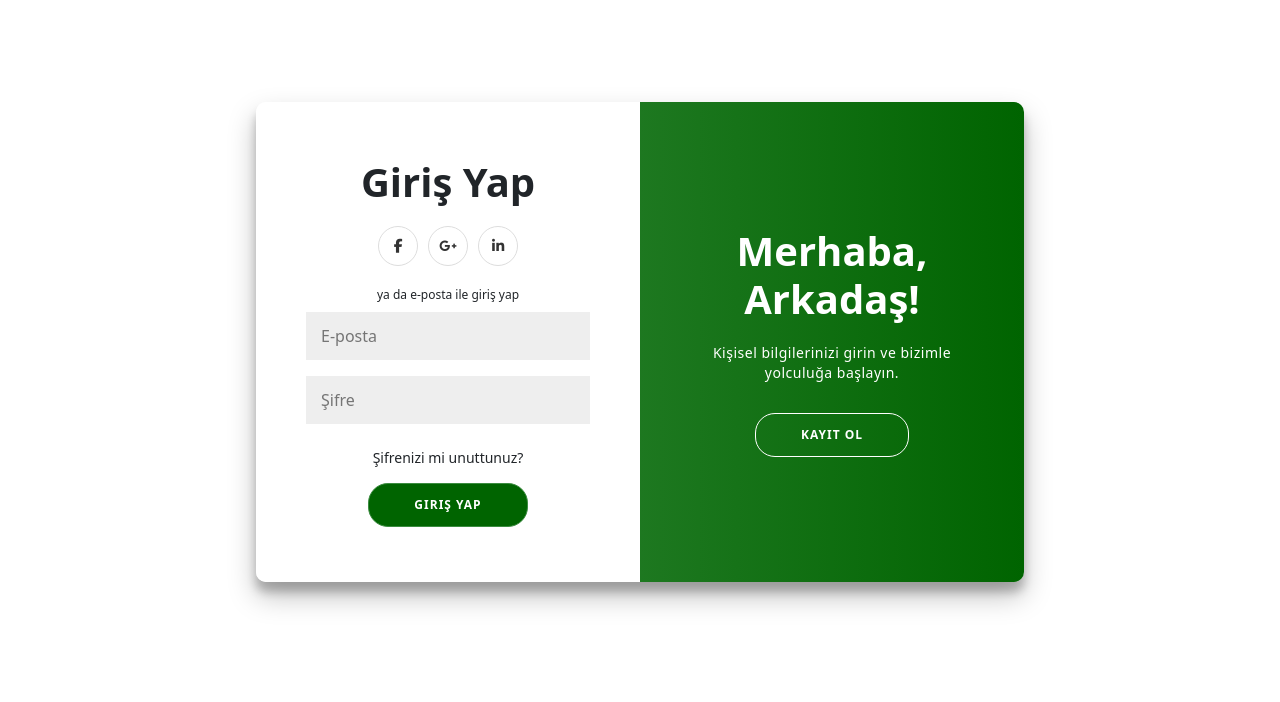
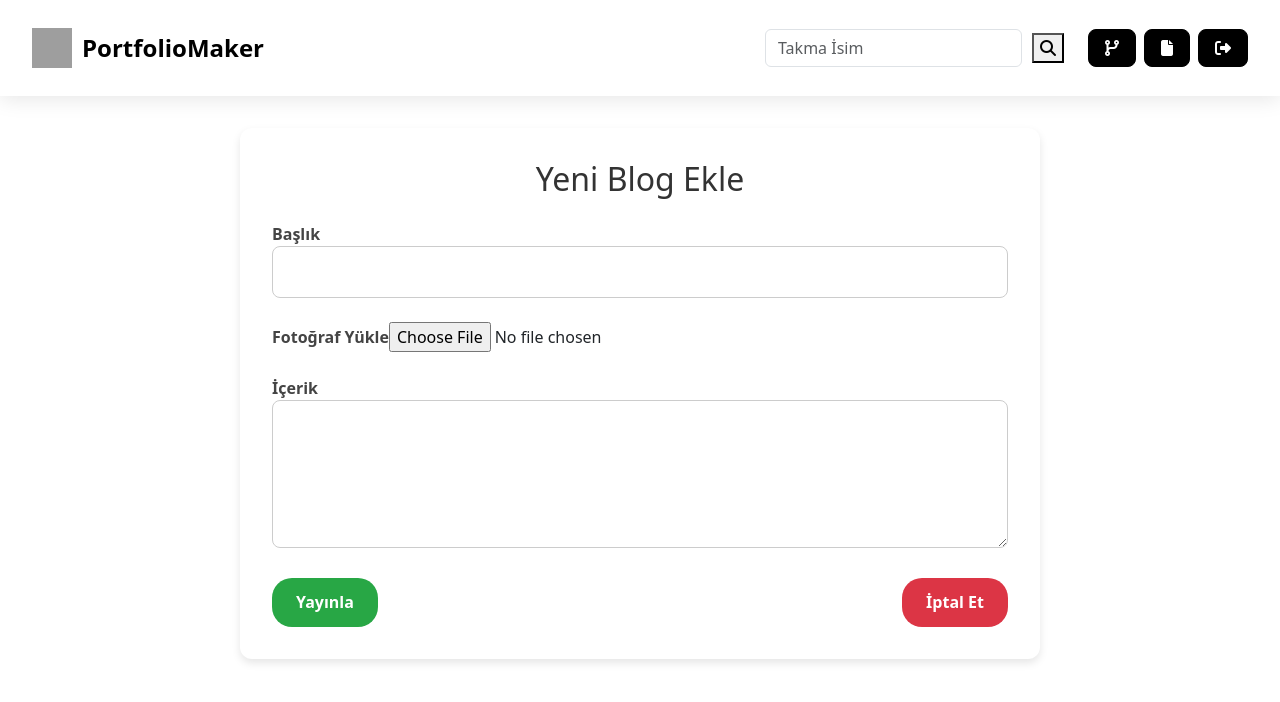
Before and after one commit to gokdenizgencc/portfolioproject, an Angular app: page /addblog in a window 1280 px wide. Before the commit this address led to /login. Shown: the top 702 px of the page. Built offline with nearby package versions, Linux system fonts and the light colour scheme; no server answers; sample sign-in values are in the browser's storage; grey boxes are pictures that could not be loaded.

Commit message:
add addblogpage

```diff
--- a/src/app/app.routes.ts
+++ b/src/app/app.routes.ts
@@ -11,6 +11,7 @@ import { BlogComponent } from '../components/blog/blog.component';
 import { RegisterComponent } from '../components/register/register.component';
 import { NaviComponent } from '../components/navi/navi.component';
 import { UserinfoComponent } from '../components/userinfo/userinfo.component';
+import { AddblogpageComponent } from '../components/addblogpage/addblogpage.component';
 
 export const routes: Routes = [
     {path: "login", component: LoginComponent},
@@ -36,6 +37,7 @@ export const routes: Routes = [
         {path: 'blogs/:id', component: BlogComponent, canActivate: [loginGuard]},
         {path: 'projects/:id', component: BlogComponent, canActivate: [loginGuard]},
         {path: 'userinfo', component: UserinfoComponent, canActivate: [loginGuard]},
+        {path: 'addblog', component: AddblogpageComponent , canActivate: [loginGuard]},
       ]
     },
     {path: '**', redirectTo: 'login'}
--- /dev/null
+++ b/src/components/addblogpage/addblogpage.component.css
@@ -0,0 +1,86 @@
+.add-blog-container {
+    max-width: 800px;
+    margin: 2rem auto;
+    padding: 2rem;
+    background-color: #ffffff;
+    border-radius: 12px;
+    box-shadow: 0 4px 8px rgba(0, 0, 0, 0.1);
+  }
+
+  .page-title {
+    text-align: center;
+    color: #333;
+    margin-bottom: 1.5rem;
+  }
+
+  .blog-form {
+    display: flex;
+    flex-direction: column;
+    gap: 1.5rem;
+  }
+
+  .form-group label {
+    font-weight: bold;
+    color: #444;
+  }
+
+  .form-group input[type="text"],
+  .form-group textarea {
+    width: 100%;
+    padding: 0.8rem;
+    border: 1px solid #ccc;
+    border-radius: 8px;
+    font-size: 1rem;
+    transition: border-color 0.3s;
+  }
+
+  .form-group input[type="text"]:focus,
+  .form-group textarea:focus {
+    border-color: #007bff;
+    outline: none;
+  }
+
+  .image-preview {
+    width: 100%;
+    height: auto;
+    border-radius: 8px;
+    margin-top: 1rem;
+    box-shadow: 0 4px 8px rgba(0, 0, 0, 0.1);
+  }
+
+  .form-actions {
+    display: flex;
+    justify-content: space-between;
+  }
+
+  .submit-btn {
+    background-color: #28a745;
+    color: white;
+    border: none;
+    padding: 0.8rem 1.5rem;
+    border-radius: 20px;
+    cursor: pointer;
+    transition: background-color 0.3s;
+    font-size: 1rem;
+    font-weight: bold;
+  }
+
+  .submit-btn:hover {
+    background-color: #218838;
+  }
+
+  .cancel-btn {
+    background-color: #dc3545;
+    color: white;
+    border: none;
+    padding: 0.8rem 1.5rem;
+    border-radius: 20px;
+    cursor: pointer;
+    transition: background-color 0.3s;
+    font-size: 1rem;
+    font-weight: bold;
+  }
+
+  .cancel-btn:hover {
+    background-color: #c82333;
+  }
--- /dev/null
+++ b/src/components/addblogpage/addblogpage.component.html
@@ -0,0 +1,28 @@
+<div class="add-blog-container">
+  <h2 class="page-title">Yeni Blog Ekle</h2>
+
+  <form (ngSubmit)="submitBlog()" class="blog-form">
+
+    <div class="form-group">
+      <label for="title">Başlık</label>
+      <input type="text" id="title" [(ngModel)]="blog.title" name="title" required />
+    </div>
+
+    <div class="form-group">
+      <label for="blogPhoto">Fotoğraf Yükle</label>
+      <input type="file" id="blogPhoto" (change)="onFileSelected($event)" />
+      <img *ngIf="previewUrl" [src]="previewUrl" alt="Önizleme" class="image-preview" />
+    </div>
+
+    <div class="form-group">
+      <label for="content">İçerik</label>
+      <textarea id="content" [(ngModel)]="blog.conte" name="content" rows="5" required></textarea>
+    </div>
+
+    <div class="form-actions">
+      <button type="submit" class="submit-btn" (click)="submitBlog()">Yayınla</button>
+      <button type="button" class="cancel-btn" (click)="cancel()">İptal Et</button>
+    </div>
+
+  </form>
+</div>
--- /dev/null
+++ b/src/components/addblogpage/addblogpage.component.ts
@@ -0,0 +1,68 @@
+import { HttpClient } from '@angular/common/http';
+import { Component } from '@angular/core';
+import { Router } from '@angular/router';
+import { Observable } from 'rxjs/internal/Observable';
+import { Blog } from '../../models/blog';
+import { CommonModule } from '@angular/common';
+import { FormsModule } from '@angular/forms';
+import { BlogService } from '../../services/blog.service';
+
+@Component({
+  selector: 'app-addblogpage',
+  standalone: true,
+  imports: [CommonModule,FormsModule],
+  templateUrl: './addblogpage.component.html',
+  styleUrl: './addblogpage.component.css'
+})
+export class AddblogpageComponent {
+  blog: Blog = {
+    title: '',
+    conte: '',
+    blogPhoto: '',
+    blogId: 0,
+    userId: 0,
+    publishedAt: new Date(),
+  };
+
+  previewUrl: string | ArrayBuffer | null = null;
+
+  constructor(private router: Router, private http: HttpClient,private blogService:BlogService) {}
+
+  onFileSelected(event: Event) {
+    const fileInput = event.target as HTMLInputElement;
+    if (fileInput.files && fileInput.files[0]) {
+      const file = fileInput.files[0];
+
+      const reader = new FileReader();
+      reader.onload = () => {
+        this.previewUrl = reader.result;
+      };
+      reader.readAsDataURL(file);
+
+      // Fotoğrafı backend'e gönder
+      this.uploadPhoto(file).subscribe((response: any) => {
+        // Backend'den dönen URL'yi blog modeline ekle
+        this.blog.blogPhoto = response.photoUrl; // URL'yi alıp blog objesine ekledik
+        console.log('Fotoğraf yüklendi, URL:', response.photoUrl);
+      });
+    }
+  }
+
+  // Fotoğrafı API'ye gönderme
+  uploadPhoto(file: File): Observable<any> {
+    const formData = new FormData();
+    formData.append('file', file); // FormData ile fotoğrafı ekliyoruz
+
+    return this.http.post<any>('https://your-backend-api-url.com/upload', formData);
+  }
+
+  submitBlog() {
+
+    console.log('Yeni blog gönderiliyor:', this.blog);
+    this.blogService.add(this.blog)
+  }
+
+  cancel() {
+    this.router.navigate(['/']);
+  }
+}
--- a/src/components/blogs/blogs.component.css
+++ b/src/components/blogs/blogs.component.css
@@ -55,6 +55,24 @@
   display: -webkit-box;
   -webkit-box-orient: vertical;
 }
+.add-blog-btn {
+  display: block;
+  margin: 1rem auto;
+  padding: 0.5rem 1.5rem;
+  background-color:  #000;;
+  color: white;
+  border: none;
+  border-radius: 20px;
+  cursor: pointer;
+  text-align: center;
+  transition: background-color 0.3s;
+  font-size: 1rem;
+  font-weight: bold;
+}
+
+.add-blog-btn:hover {
+  background-color: #555;
+}
 
 .read-more-btn {
   display: block;
--- a/src/components/blogs/blogs.component.html
+++ b/src/components/blogs/blogs.component.html
@@ -1,7 +1,6 @@
 <div class="container">
-
+  <button class="add-blog-btn" (click)="navigateAdd()" >Blog Ekle</button>
   <div *ngIf="isBlogPage; else showProjects">
-
     <div class="blog-container">
       <div *ngFor="let blog of blogs" class="blog-card">
         <img [src]="blog.blogPhoto" alt="{{ blog.title }}" class="blog-image" />
@@ -13,7 +12,6 @@
       </div>
     </div>
   </div>
-
 
   <ng-template #showProjects>
     <div class="blog-container">
--- a/src/components/blogs/blogs.component.ts
+++ b/src/components/blogs/blogs.component.ts
@@ -92,6 +92,10 @@ export class BlogsComponent {
     this.projectService.setProjectData(project);
     this.router.navigate([`/projects/${project.projectId}`]);
   }
+  navigateAdd(){
+
+    this.router.navigate([`addblog`]);
+  }
   ngOnDestroy(): void {
     if (window.sessionStorage) {
       sessionStorage.removeItem('blogsData');
--- a/src/components/userinfo/userinfo.component.html
+++ b/src/components/userinfo/userinfo.component.html
@@ -3,7 +3,7 @@
       <div class="cardd">
         <img class="profile-img" src="https://encrypted-tbn0.gstatic.com/images?q=tbn:ANd9GcSVGHL9r9OucwArH8yO3rEDPryG4V3tSCBw-w&s" alt="Profil Resmi">
         <div class="name">{{userinfo?.userInfos?.fullName}}</div>
-        <div class="text">Bilgisayar Mühendisliği</div>
+        <div class="text">Bilgisayar Mühendisi</div>
       </div>
 
       <div class="about-section">
--- a/src/services/blog.service.ts
+++ b/src/services/blog.service.ts
@@ -13,7 +13,7 @@ export class BlogService {
   constructor(private httpClient:HttpClient) { }
 
   add(blog:Blog):Observable<ResponseModel>{
-    var result=this.httpClient.post<ResponseModel>("http://localhost:46772/api/blogs/add",blog)
+    var result=this.httpClient.post<ResponseModel>("http://localhost:46772/api/Blogs/add",blog)
     return result
   }
 
```
Also changed, not shown: 1 other file (tests, documents, lock files or other folders).
